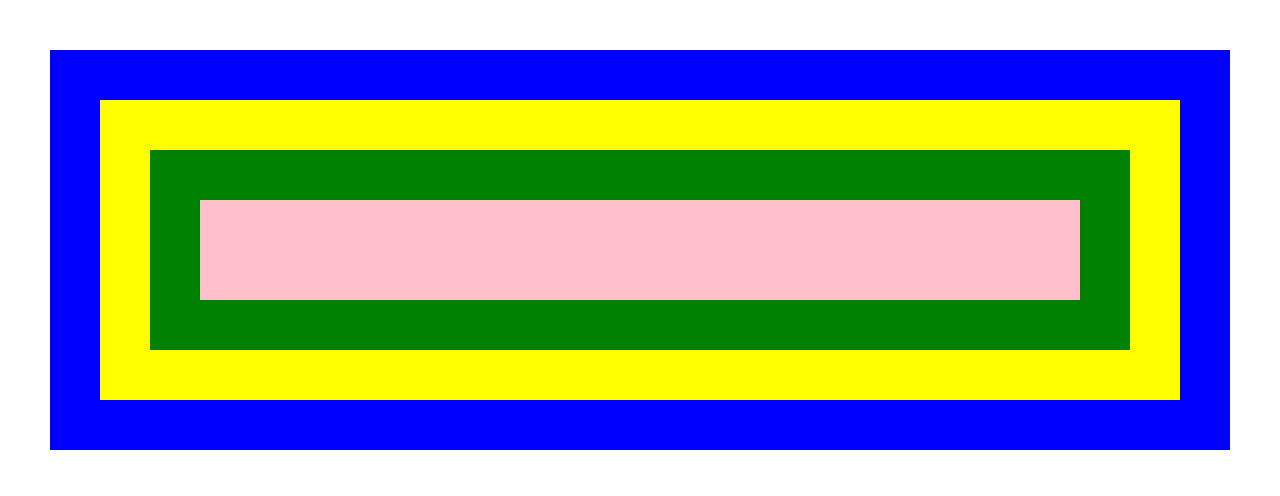
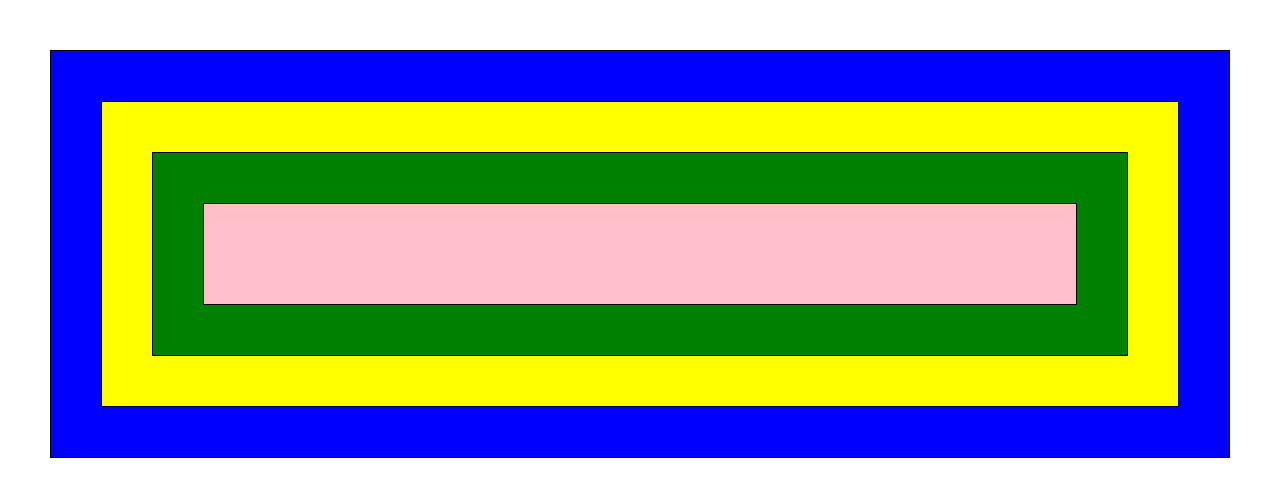
Before and after one commit to samerlagha/less8-ex5, a plain HTML site: page index.html in a window 1280 px wide. Drawn offline with nearby package versions, Linux system fonts and the light colour scheme.

Commit message:
Update index.html

```diff
--- a/index.html
+++ b/index.html
@@ -8,10 +8,9 @@
     <style>
 
 
-*{
-    margin: 0;
-    padding: 0;
-}
+        div{
+     border:1px solid black;
+ }
 
 .box{
     margin: 50px;
```
